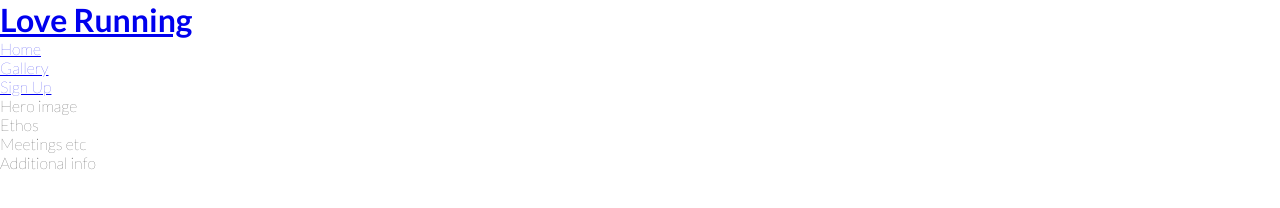
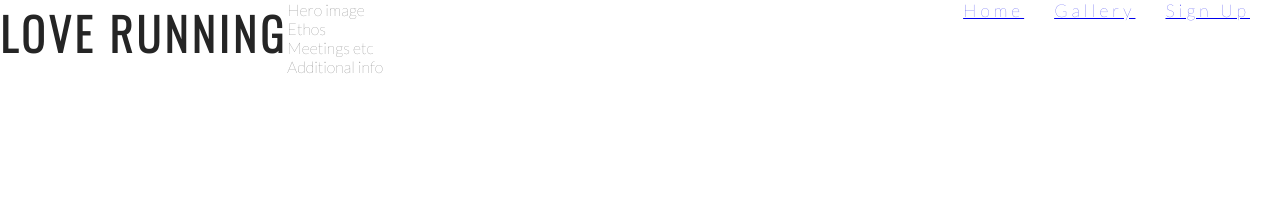
Before and after one commit to ErikHgm/Love-Running-Project, a plain HTML site: page index.html in a window 1280 px wide. Drawn offline with nearby package versions, Linux system fonts and the light colour scheme; a web font is replaced by a local one.

Commit message:
Add logo and navigation styles

```diff
--- a/assets/css/style.css
+++ b/assets/css/style.css
@@ -1,4 +1,5 @@
 @import url('https://fonts.googleapis.com/css2?family=Anek+Devanagari&family=Anek+Odia:wght@100;200&family=Lato:wght@100;400;700&display=swap');
+@import url('https://fonts.googleapis.com/css2?family=Anek+Devanagari&family=Anek+Odia:wght@100;200&family=Lato:wght@100;400;700&family=Oswald:wght@300&display=swap');
 *{
     margin: 0;
     padding: 0;
@@ -7,4 +8,30 @@
 body{
     font-family: Lato,  sans-serif;
     font-weight: 300;
+    color: #3a3a3a;
+
 }
+
+/* heading and logo */
+
+h1, h2{
+    font-family: Oswald,sans-serif;
+    text-transform: uppercase;
+    letter-spacing: 4px;
+    color: #252525;
+}
+#logo{
+    float: left;
+    font-size: 280%;
+}
+/* navigation link*/
+#menu{
+    font-size: 110%;
+    letter-spacing: 4px;
+
+}
+#menu li{
+    float: right;
+    list-style: none;
+    margin-right: 30px;
+}
--- a/index.html
+++ b/index.html
@@ -11,19 +11,23 @@
 </head>
 <body>
     <header>
-            <h1><a href="index.html">Love Running</a></h1>
-                <ul>
+            <a href="index.html">
+                <h1 id="logo">Love Running</h1>
+            </a>
+                <nav>
+                <ul id="menu">
                     <li>
-                        <a href="#">Home</a>
+                        <a href="#">Sign Up</a>
+
                     </li>
                     <li>
                         <a href="#">Gallery</a>
                     </li>
                     <li>
-                        <a href="#">Sign Up</a>
+                        <a href="#">Home</a>
                     </li>
                 </ul>
-
+            </nav>
     </header>
     <section>Hero image</section>
    <section>Ethos</section>
```
